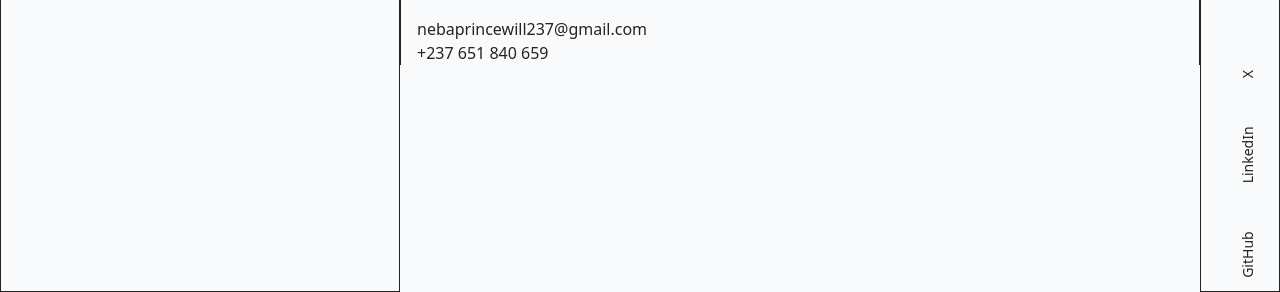
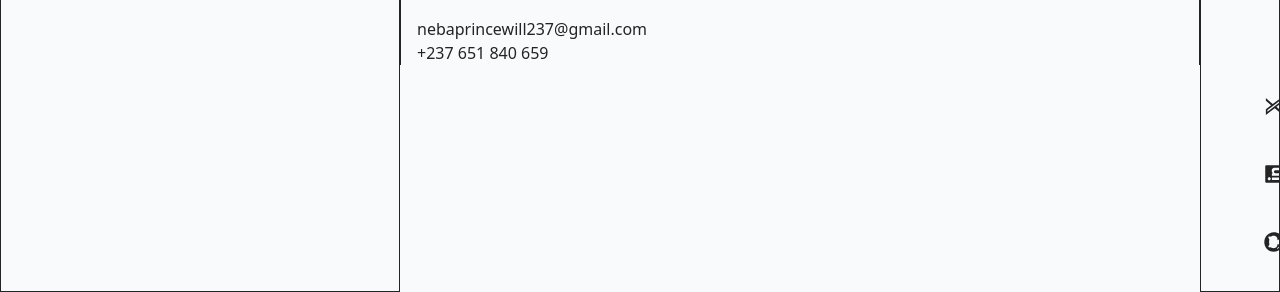
Before and after one commit to WillAmbe-Corp/Pro-Portfolio, a React (Vite) app: page / in a window 1280 px wide. Shown: the part 576-868 px from the top of the page. Built offline with nearby package versions, Linux system fonts and the light colour scheme.

Commit message:
adding social media icons

```diff
--- a/package.json
+++ b/package.json
@@ -12,6 +12,7 @@
   "dependencies": {
     "react": "^19.1.0",
     "react-dom": "^19.1.0",
+    "react-icons": "^5.5.0",
     "react-router-dom": "^7.6.1"
   },
   "devDependencies": {
--- a/src/components/SocialMedia.jsx
+++ b/src/components/SocialMedia.jsx
@@ -1,3 +1,5 @@
+import { FaGithub, FaLinkedin, FaXTwitter } from "react-icons/fa6";
+
 const socialMedia = [
     { Medium: "GitHub", Link: "https://github.com/WillAmbe-Corp" },
     { Medium: "LinkedIn", Link: "https://www.linkedin.com/in/princewill-ambe-neba/" },
@@ -10,7 +12,7 @@ export default function SocialMedia() {
             {socialMedia.map(({ Medium, Link }) => (
                 <li key={Medium}>
                     <a href={Link} target="_blank" rel="noopener noreferrer" className="hover:text-gray-600">
-                        {Medium}
+                        {Medium === "GitHub"? <FaGithub size={20} /> : Medium === "LinkedIn" ? <FaLinkedin size={20} /> : <FaXTwitter size={20} />}
                     </a>
                 </li>
             ))}
```
Also changed, not shown: 1 other file (tests, documents, lock files or other folders).
